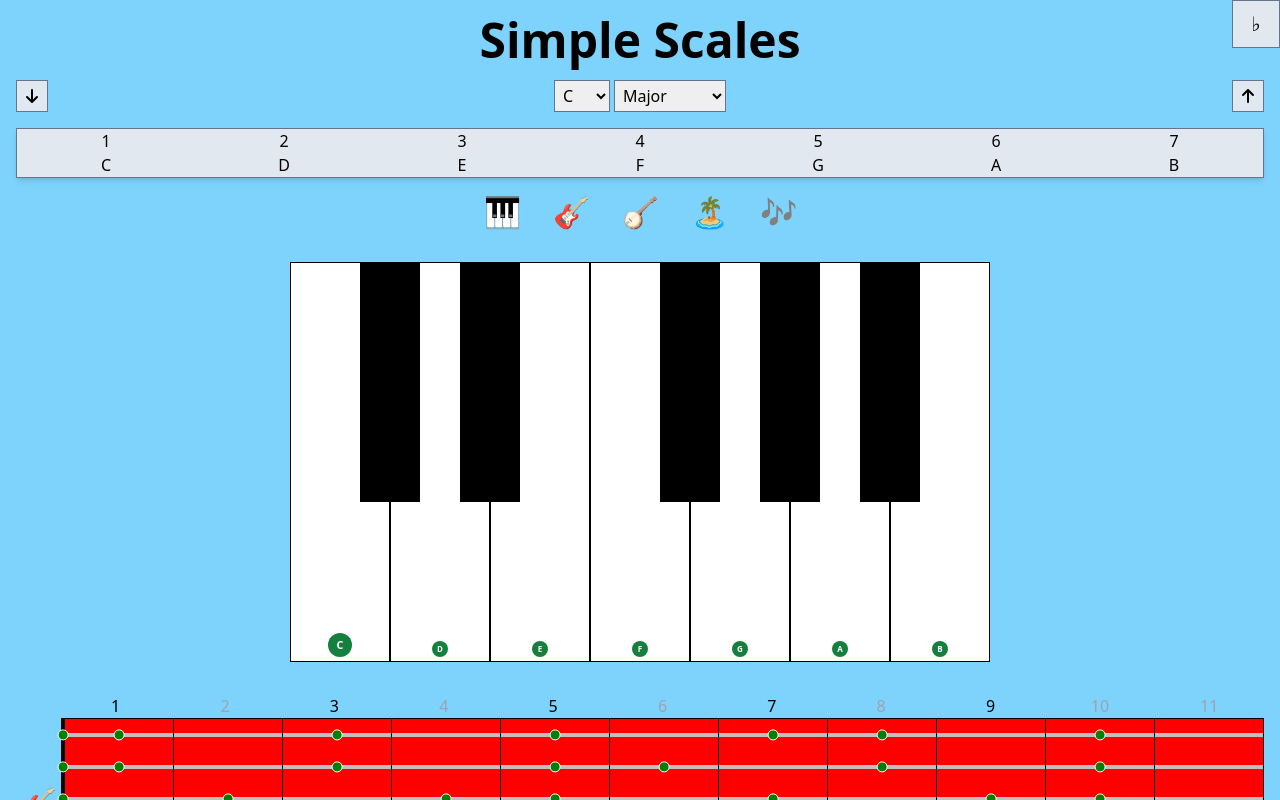
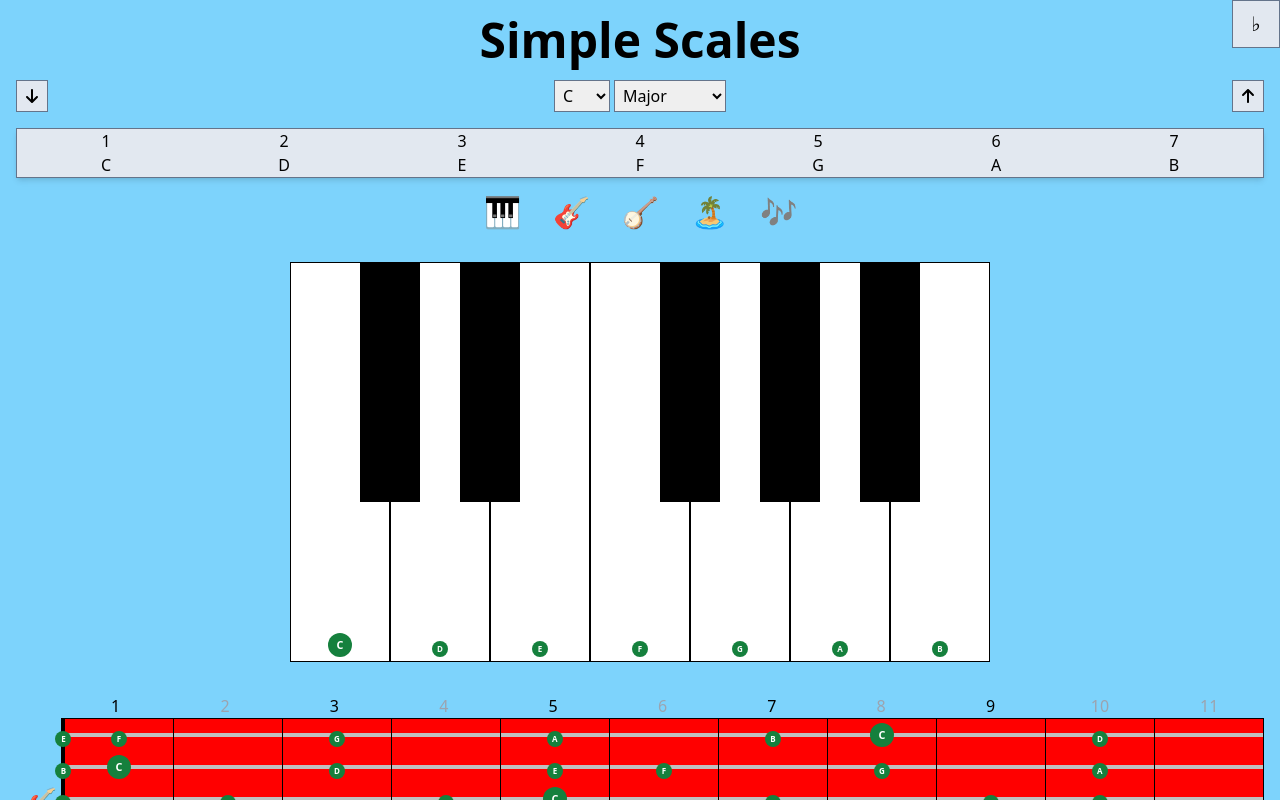
Before and after one commit to kylemichaelsullivan/simple-scales, a React (Vite) app: page / in a window 1280 px wide. Shown: the top 800 px of the page. Built offline with nearby package versions, Linux system fonts and the light colour scheme.

Commit message:
ADD: Note Names to <Fret /> and <Nut />

```diff
--- a/src/components/displays/Fret.tsx
+++ b/src/components/displays/Fret.tsx
@@ -1,18 +1,24 @@
 import { useIndex } from '../../context';
+
+import AllowedNote from '../AllowedNote';
 
 type FretProps = {
   note: number;
 };
 
 function Fret({ note }: FretProps) {
-	const { notes, getNote, playNote } = useIndex();
+  const { notes, getNote, playNote, tonic } = useIndex();
 
   return (
     <div
-			className={`Fret border-r border-black w-full${notes.includes(note) ? ' allowed' : ''}`}
+      className="Fret border-r border-black w-full"
       title={getNote(note)}
       onClick={() => playNote(note)}
-		></div>
+    >
+      {notes.includes(note) && (
+        <AllowedNote note={getNote(note)} isTonic={note === tonic} />
+      )}
+    </div>
   );
 }
 
--- a/src/components/displays/Nut.tsx
+++ b/src/components/displays/Nut.tsx
@@ -1,18 +1,24 @@
 import { useIndex } from '../../context';
+
+import AllowedNote from '../AllowedNote';
 
 type NutProps = {
   note: number;
 };
 
 function Nut({ note }: NutProps) {
-	const { notes, getNote, playNote } = useIndex();
+  const { notes, getNote, playNote, tonic } = useIndex();
 
   return (
     <div
-			className={`Nut bg-black${notes.includes(note) ? ' allowed' : ''} w-8`}
+      className="Nut bg-black w-8"
       title={getNote(note)}
       onClick={() => playNote(note)}
-		></div>
+    >
+      {notes.includes(note) && (
+        <AllowedNote note={getNote(note)} isTonic={note === tonic} />
+      )}
+    </div>
   );
 }
 
```
Lines whose indentation alone changed are shown as unchanged.
